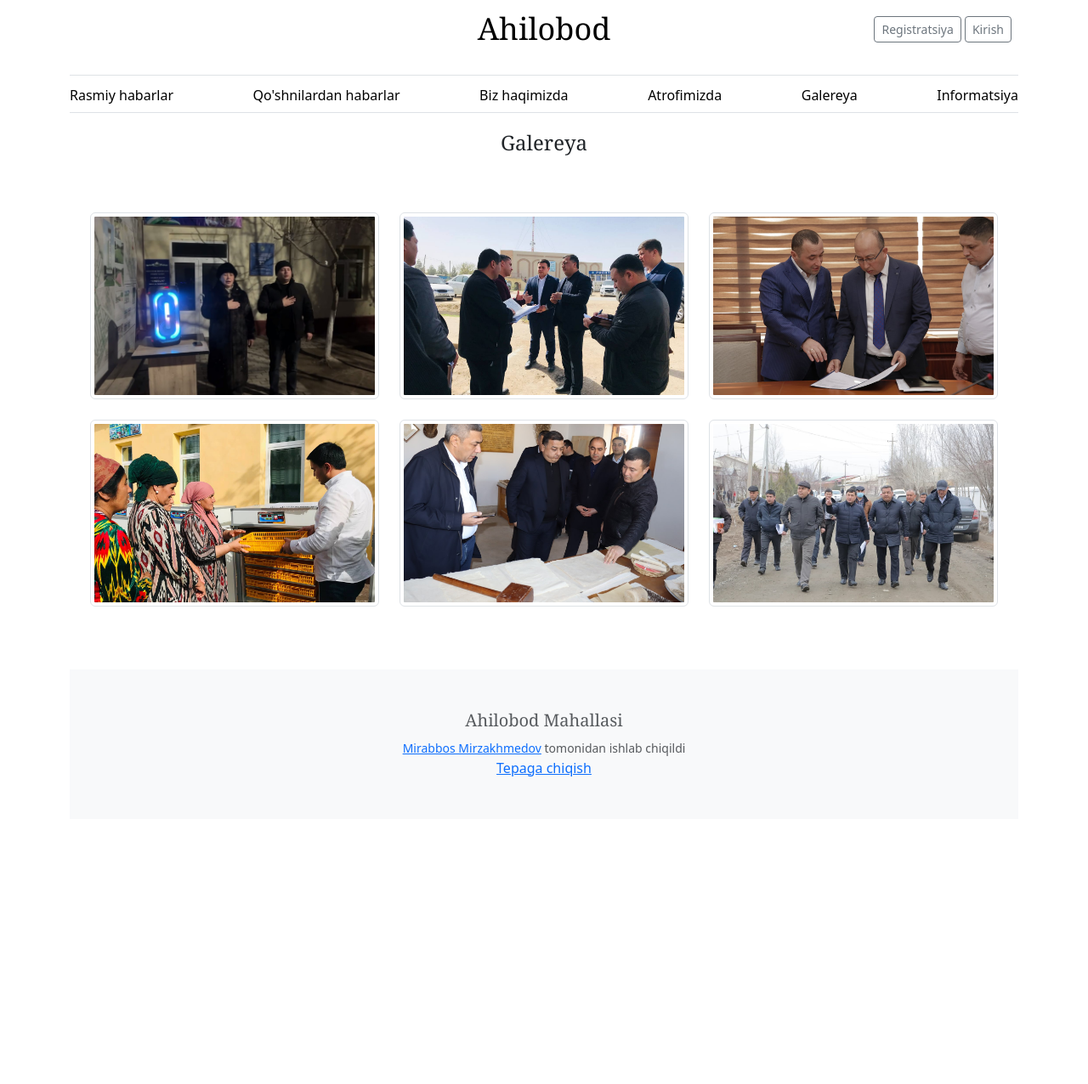
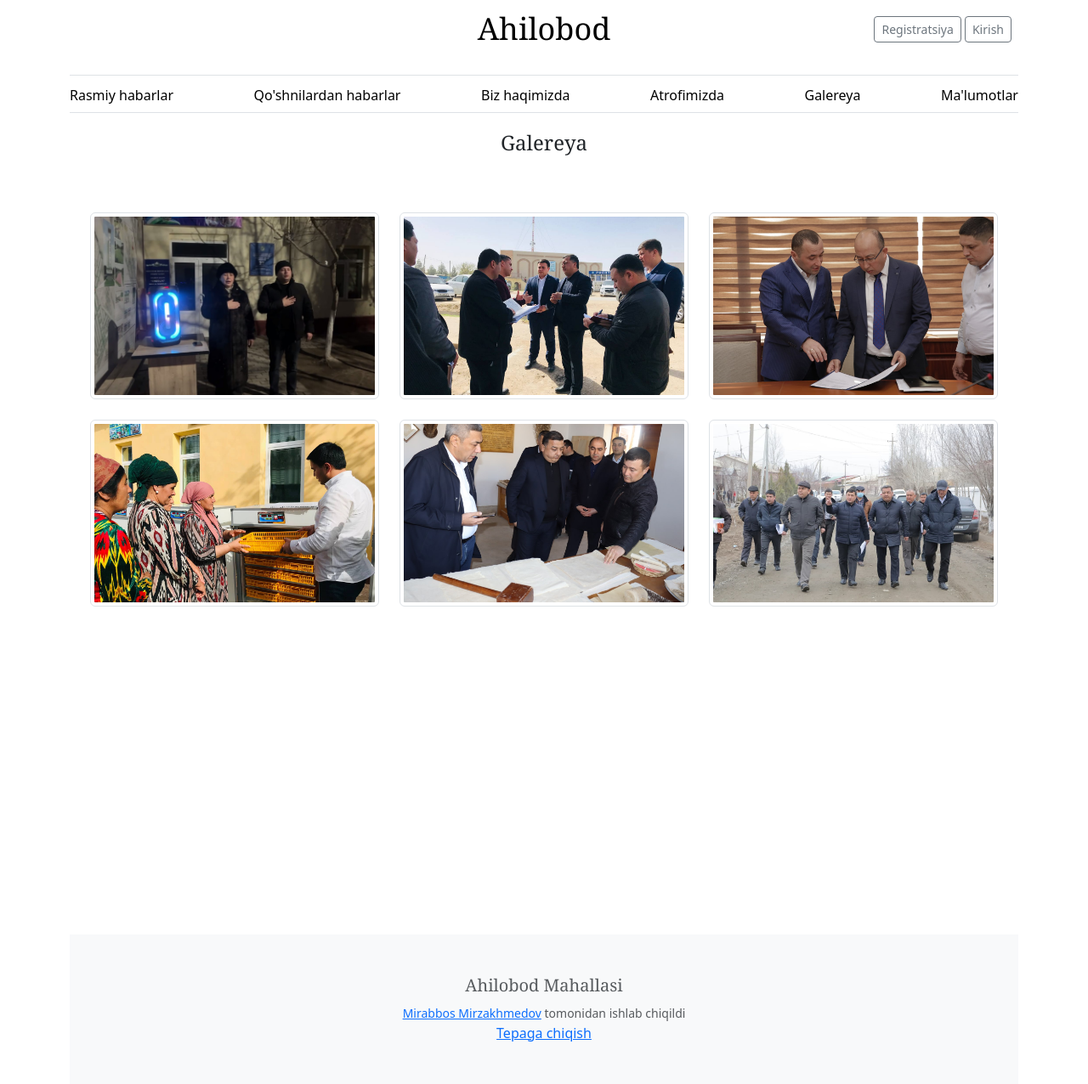
Before and after one commit to MirabbosMirzakhmedov/Mahalla, a Django app: page /gallery/ in a window 1280 px wide. Shown: the whole page at 85% size. Before the commit the page ends 914 px from the top, so only its background shows below. Run offline with Django 5.2, Linux system fonts and the light colour scheme; data comes from the database, SQL or seed files in the repository; some libraries are stand-ins or nearby versions.

Commit message:
Fixed footer

```diff
--- a/webapp/static/css/blog.css
+++ b/webapp/static/css/blog.css
@@ -1,4 +1,11 @@
 /* stylelint-disable stylistic/selector-list-comma-newline-after */
+
+.container {
+    display: grid;
+    grid-template-rows: auto 1fr auto;
+    grid-template-columns: 100%;
+    min-height: 100vh;
+}
 
 .blog-header-logo {
   font-family: "Playfair Display", Georgia, "Times New Roman", serif/*rtl:Amiri, Georgia, "Times New Roman", serif*/;
--- a/webapp/templates/webapp/layout.html
+++ b/webapp/templates/webapp/layout.html
@@ -148,7 +148,7 @@
             <a class="nav-item nav-link link-body-emphasis"
                href="{% url 'gallery' %}">Galereya</a>
             <a class="nav-item nav-link link-body-emphasis"
-               href="{% url 'information' %}">Informatsiya</a>
+               href="{% url 'information' %}">Ma'lumotlar</a>
         </nav>
     </div>
 
```
